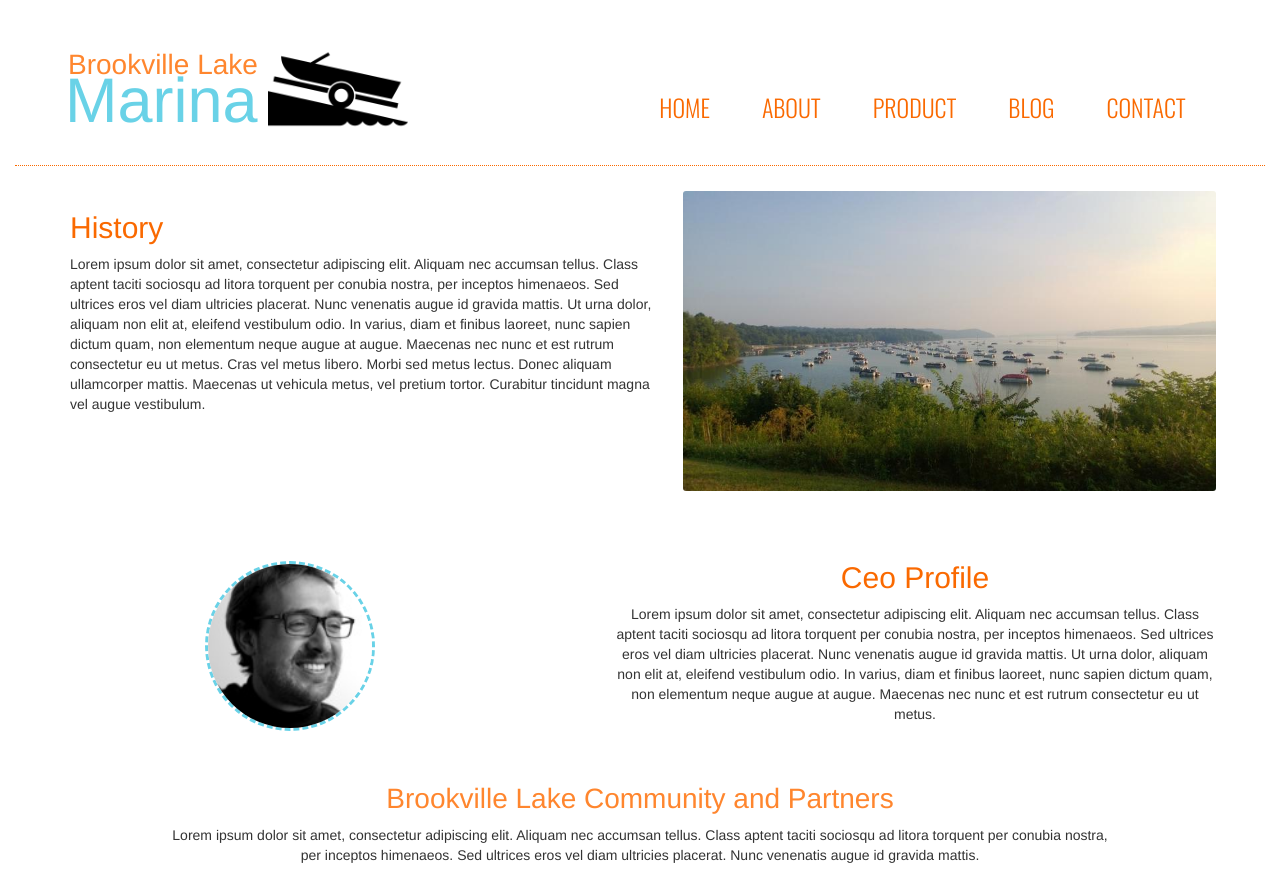
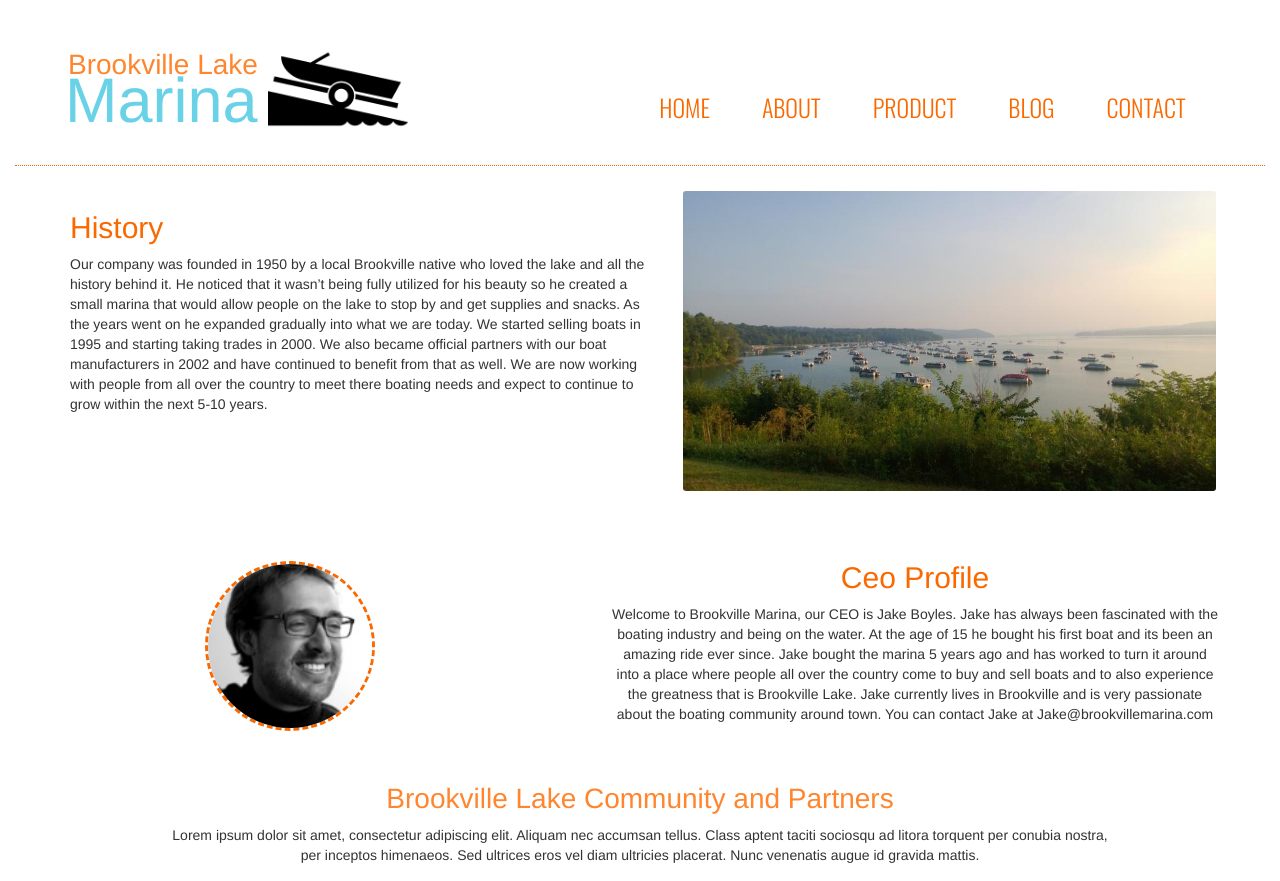
Before and after one commit to jknueven/MarinaSite, a PHP site: page /about.html in a window 1280 px wide. Shown: the top 881 px of the page. Run offline with PHP 8.4, Linux system fonts and the light colour scheme.

Commit message:
last stuff before meeting

```diff
--- a/about.html
+++ b/about.html
@@ -27,7 +27,7 @@
 	<div class="row history">
 		<div class="col-lg-6 historyInfo">
 			<h2>History</h2>
-			<p>Lorem ipsum dolor sit amet, consectetur adipiscing elit. Aliquam nec accumsan tellus. Class aptent taciti sociosqu ad litora torquent per conubia nostra, per inceptos himenaeos. Sed ultrices eros vel diam ultricies placerat. Nunc venenatis augue id gravida mattis. Ut urna dolor, aliquam non elit at, eleifend vestibulum odio. In varius, diam et finibus laoreet, nunc sapien dictum quam, non elementum neque augue at augue. Maecenas nec nunc et est rutrum consectetur eu ut metus. Cras vel metus libero. Morbi sed metus lectus. Donec aliquam ullamcorper mattis. Maecenas ut vehicula metus, vel pretium tortor. Curabitur tincidunt magna vel augue vestibulum.</p>
+			<p>Our company was founded in 1950 by a local Brookville native who loved the lake and all the history behind it. He noticed that it wasn’t being fully utilized for his beauty so he created a small marina that would allow people on the lake to stop by and get supplies and snacks. As the years went on he expanded gradually into what we are today. We started selling boats in 1995 and starting taking trades in 2000. We also became official partners with our boat manufacturers in 2002 and have continued to benefit from that as well. We are now working with people from all over the country to meet there boating needs and expect to continue to grow within the next 5-10 years. </p>
 		</div>
 		<div class="col-lg-6 historyImg">
 			<img src="images/brookville_history.jpg">
@@ -43,7 +43,7 @@
 
 		<div class="col-lg-6 ceoBio">
 		<h2>Ceo Profile</h2>
-		<p>Lorem ipsum dolor sit amet, consectetur adipiscing elit. Aliquam nec accumsan tellus. Class aptent taciti sociosqu ad litora torquent per conubia nostra, per inceptos himenaeos. Sed ultrices eros vel diam ultricies placerat. Nunc venenatis augue id gravida mattis. Ut urna dolor, aliquam non elit at, eleifend vestibulum odio. In varius, diam et finibus laoreet, nunc sapien dictum quam, non elementum neque augue at augue. Maecenas nec nunc et est rutrum consectetur eu ut metus. </p>
+		<p>Welcome to Brookville Marina, our CEO is Jake Boyles. Jake has always been fascinated with the boating industry and being on the water. At the age of 15 he bought his first boat and its been an amazing ride ever since. Jake bought the marina 5 years ago and has worked to turn it around into a place where people all over the country come to buy and sell boats and to also experience the greatness that is Brookville Lake.  Jake currently lives in Brookville and is very passionate about the boating community around town. You can contact Jake at Jake@brookvillemarina.com </p>
 		</div>
 
 	</div>
--- a/css/main.css
+++ b/css/main.css
@@ -14,7 +14,7 @@
     width: auto;
     margin-right: 250px;
     margin-top: 20px;
-    border: 3px dashed #69D2E7;
+    border: 3px dashed #FA6900;
     border-radius: 50%; }
   .ceo .ceoBio {
     margin-left: -45px;
--- a/sass/_about.scss
+++ b/sass/_about.scss
@@ -18,7 +18,7 @@
 		width: auto;
 		margin-right: 250px;
 		margin-top: 20px;
-		border:3px dashed $primaryColor;
+		border:3px dashed $secondaryColor;
 		border-radius: 50%;
 	}
 	.ceoBio {
--- a/sass/_product.scss
+++ b/sass/_product.scss
@@ -41,3 +41,7 @@ h2 {
 		}
 	}
 }
+
+.Companies {
+
+}
```
Also changed, not shown: product.html (+38 -1 lines), images/logo-bayliner.png (added), images/logo-stingray.png (added), images/searay-logo.svg (added), images/sy-logo.gif (added).
